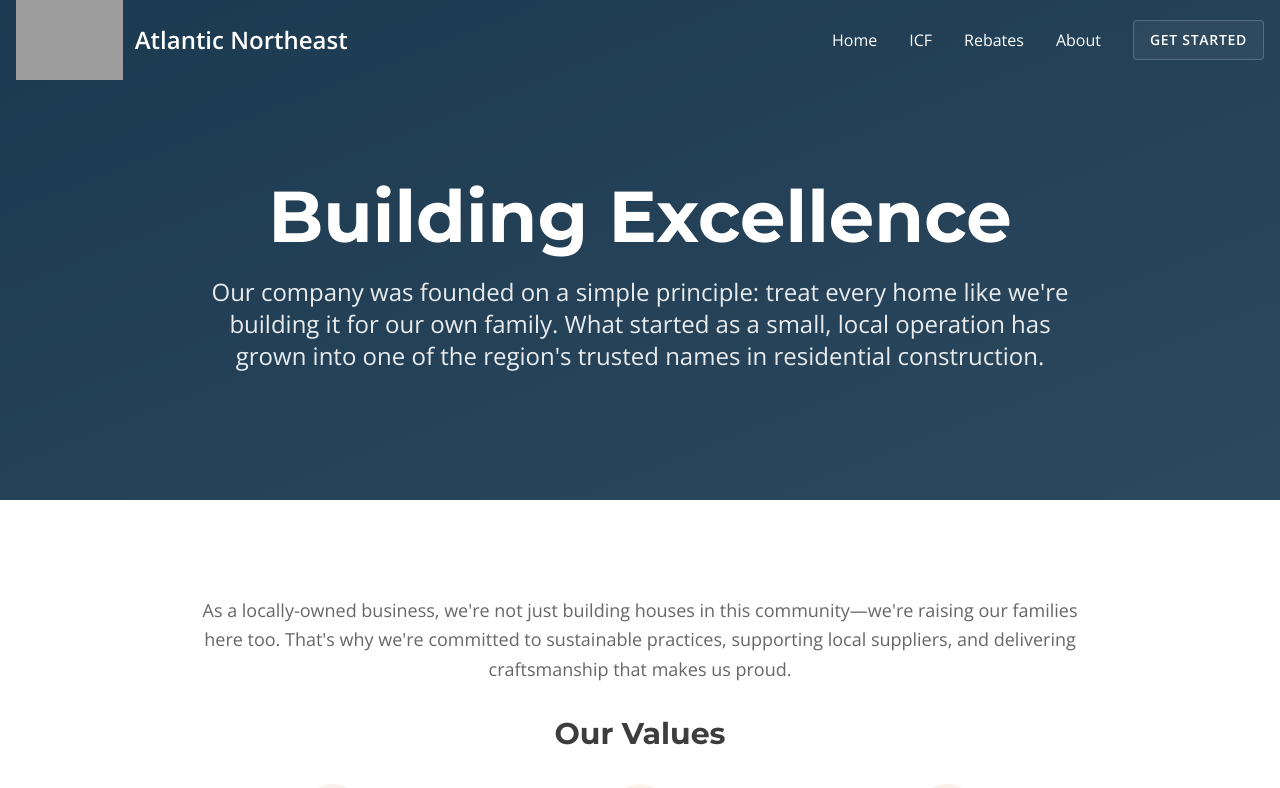
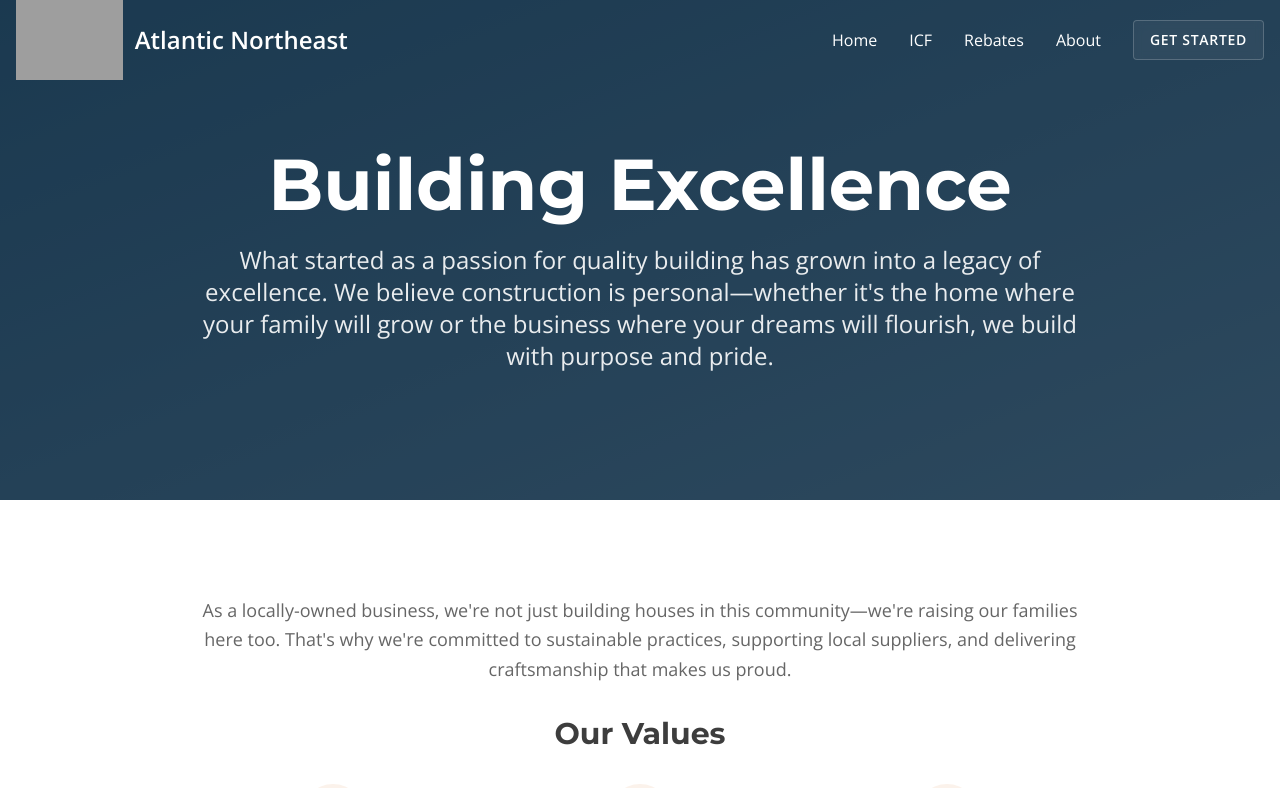
Before and after one commit to MattBegley224/vision-to-bricks, a React (Vite) app: page /about in a window 1280 px wide. Shown: the top 788 px of the page. Built offline with nearby package versions, Linux system fonts and the light colour scheme; grey boxes are pictures that could not be loaded; the HTML template or start-up script is replaced by a standard one.

Commit message:
Update About section text

```diff
--- a/src/pages/About.tsx
+++ b/src/pages/About.tsx
@@ -43,8 +43,7 @@ const About = () => {
             Building Excellence
           </h1>
           <p className="text-xl md:text-2xl text-primary-foreground/90 mb-8 max-w-4xl mx-auto animate-fade-in-up" style={{ animationDelay: "0.2s" }}>
-            Our company was founded on a simple principle: treat every home like we're building it for our own family.
-            What started as a small, local operation has grown into one of the region's trusted names in residential construction.
+            What started as a passion for quality building has grown into a legacy of excellence. We believe construction is personal—whether it's the home where your family will grow or the business where your dreams will flourish, we build with purpose and pride.
           </p>
         </div>
       </section>
```
